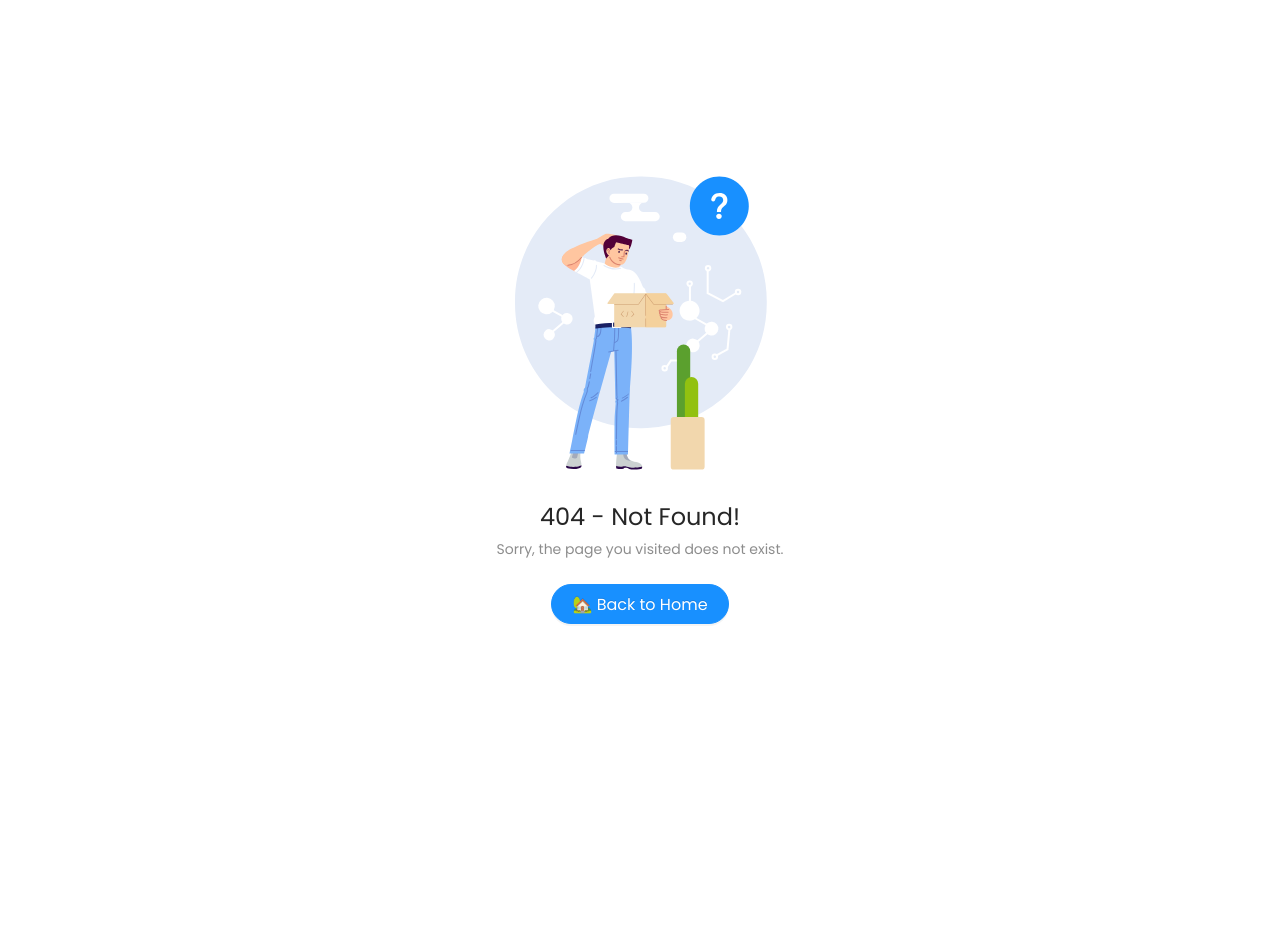
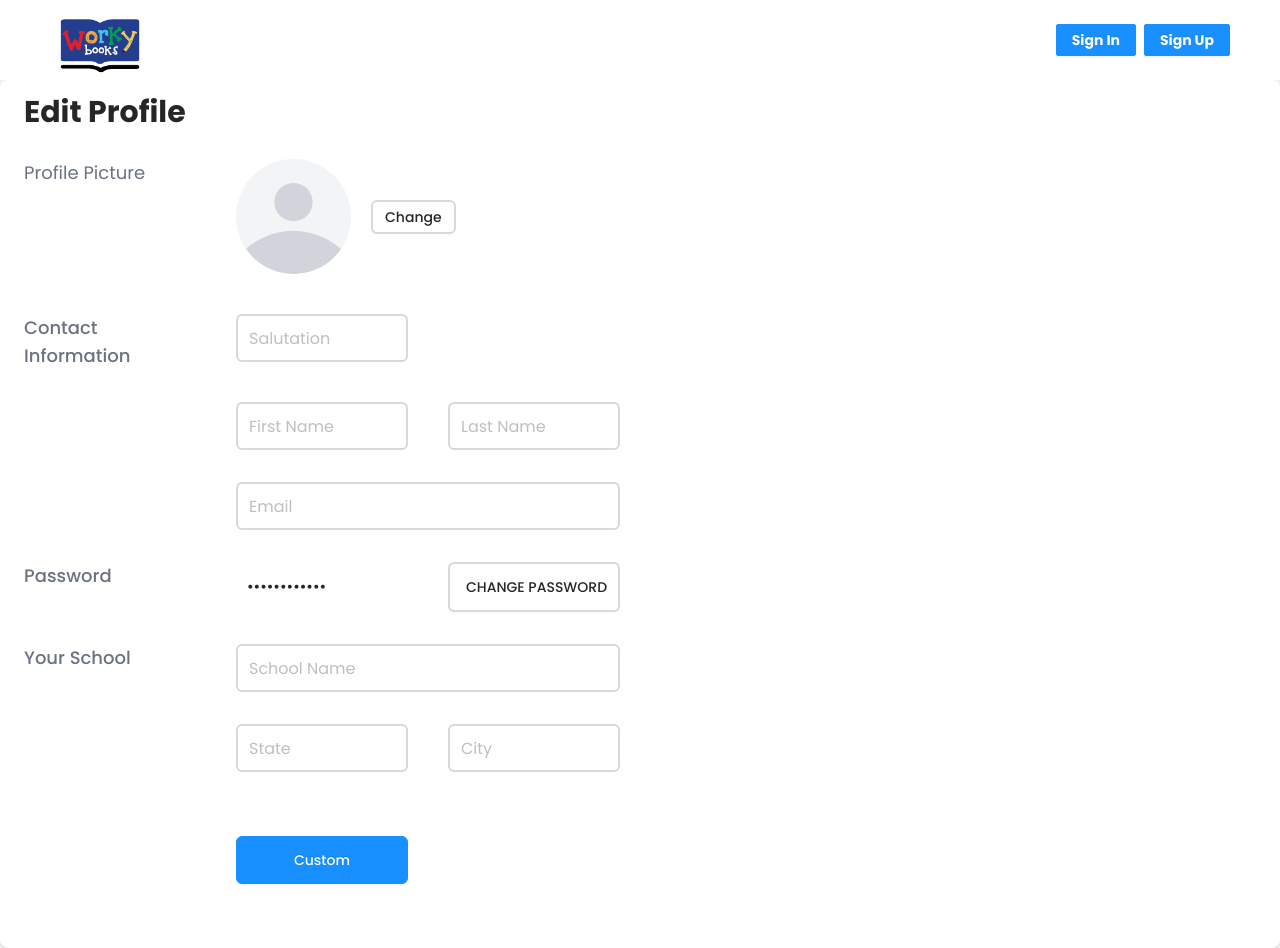
Before and after one commit to drewsmithninja/workybooks, a React (Create React App) app: page /user-profile in a window 1280 px wide. Before the commit this address had no page. Before the commit the page ends 800 px from the top, so only its background shows below. Built offline with nearby package versions, Linux system fonts and the light colour scheme.

Commit message:
update user-profile page

```diff
--- a/src/App.js
+++ b/src/App.js
@@ -14,7 +14,7 @@ function App() {
     <BrowserRouter>
       <Routes>
         <Route path='/' element={<Home />} />
-        <Route path='/edit-profile' element={<UserProfile />} />
+        <Route path='/user-profile' element={<UserProfile />} />
         <Route path='/signin' element={<SignIn />} />
         <Route path='/signup' element={<SignUp />} />
         <Route path='/signup-google' element={<SignUpGoogle />} />
--- a/src/components/antd/ADButton.jsx
+++ b/src/components/antd/ADButton.jsx
@@ -6,10 +6,13 @@ function ADButton({
   return (
     <Button
       className={`${className ?? ''}${' '}
-       border-gray-250 rounded-md font-medium
-       ${size === 'small' && 'text-sm h-9'}
-       ${size === 'default' && 'border-2 text-base h-12'}
+      rounded-md font-medium
+      ${size === 'medium' ? 'py-3 px-4 h-auto' : ''}
+      ${size === 'small' ? 'py-1 px-3 h-auto' : ''}
+      ${type === 'default' ? 'border-2' : ''}
       `}
+      type={type}
+      size={size}
       {...props}
     >
       {children}
@@ -17,7 +20,8 @@ function ADButton({
   );
 }
 ADButton.defaultProps = {
-  size: 'default'
+  size: 'medium',
+  type: 'default'
 };
 
 export default ADButton;
--- a/src/pages/UserProfile/UserProfile.jsx
+++ b/src/pages/UserProfile/UserProfile.jsx
@@ -1,5 +1,5 @@
 import React, { useState } from 'react';
-import { Col, Row, Space } from 'antd';
+import { Button, Col, Row } from 'antd';
 import MainLayout from '../../components/layout/MainLayout';
 import ADButton from '../../components/antd/ADButton';
 import ADInput from '../../components/antd/ADInput';
@@ -13,6 +13,12 @@ function UserProfile() {
           <h3 className='text-3xl font-bold leading-6'>Edit Profile</h3>
         </div>
         <div className='px-6'>
+          <Row
+            gutter={{
+              xs: 8, sm: 16, md: 24, lg: 32, xl: 40, xxl: 48
+            }}
+          >
+            <Col span={12}>
               <Row
                 gutter={{
                   xs: 8, sm: 16, md: 24, lg: 32, xl: 40, xxl: 48
@@ -42,7 +48,7 @@ function UserProfile() {
                 <Col span={8}>
                   <div className='text-lg font-medium text-gray-500'>Contact Information</div>
                 </Col>
-            <Col span={5}>
+                <Col span={8}>
                   <ADInput placeholder='Salutation' />
                 </Col>
               </Row>
@@ -52,7 +58,7 @@ function UserProfile() {
                 }}
                 className='pb-8'
               >
-            <Col offset={8} span={10}>
+                <Col offset={8} span={16}>
                   <Row
                     gutter={{
                       xs: 8, sm: 16, md: 24, lg: 32, xl: 40, xxl: 48
@@ -73,7 +79,7 @@ function UserProfile() {
                 }}
                 className='pb-8'
               >
-            <Col offset={8} span={10}>
+                <Col offset={8} span={16}>
                   <ADInput placeholder='Email' />
                 </Col>
               </Row>
@@ -86,7 +92,7 @@ function UserProfile() {
                 <Col span={8} className='text-lg font-medium text-gray-500'>
                   Password
                 </Col>
-            <Col span={10}>
+                <Col span={16}>
                   <Row
                     gutter={{
                       xs: 8, sm: 16, md: 24, lg: 32, xl: 40, xxl: 48
@@ -110,7 +116,7 @@ function UserProfile() {
                 <Col span={8} className='text-lg font-medium text-gray-500'>
                   Your School
                 </Col>
-            <Col span={10}>
+                <Col span={16}>
                   <ADInput placeholder='School Name' />
                 </Col>
               </Row>
@@ -120,7 +126,7 @@ function UserProfile() {
                 }}
                 className='pb-16'
               >
-            <Col offset={8} span={10}>
+                <Col offset={8} span={16}>
                   <Row
                     gutter={{
                       xs: 8, sm: 16, md: 24, lg: 32, xl: 40, xxl: 48
@@ -141,8 +147,19 @@ function UserProfile() {
                 }}
                 className='pb-8'
               >
-            <Col offset={8} span={5}>
-              <ADButton className='w-full' type='primary'>SAVE</ADButton>
+                <Col offset={8} span={16}>
+                  <Row
+                    gutter={{
+                      xs: 8, sm: 16, md: 24, lg: 32, xl: 40, xxl: 48
+                    }}
+                    className='pb-8'
+                  >
+                    <Col span={12}>
+                      <ADButton type='primary' className='w-full'>Custom</ADButton>
+                    </Col>
+                  </Row>
+                </Col>
+              </Row>
             </Col>
           </Row>
         </div>
--- a/src/styles.css
+++ b/src/styles.css
@@ -1,5 +1,5 @@
 /** Tailwind CSS */
-/* @tailwind base; */
+@tailwind base;
 @tailwind components;
 @tailwind utilities;
 
@@ -78,11 +78,6 @@ body {
 /** Boilerplate Built-In Card Style End */
 
 /** And Design Customize Start */
-
-.ant-btn-primary {
-  min-width: 120px;
-  border-radius: 3px;
-}
 
 .ant-divider-horizontal.ant-divider-with-text-center::before,
 .ant-divider-horizontal.ant-divider-with-text-center::after {
--- a/tailwind.config.js
+++ b/tailwind.config.js
@@ -33,5 +33,8 @@ module.exports = {
       }
     }
   },
-  plugins: []
+  plugins: [],
+  corePlugins: {
+    preflight: false
+  }
 };
```
Lines whose indentation alone changed are shown as unchanged.
